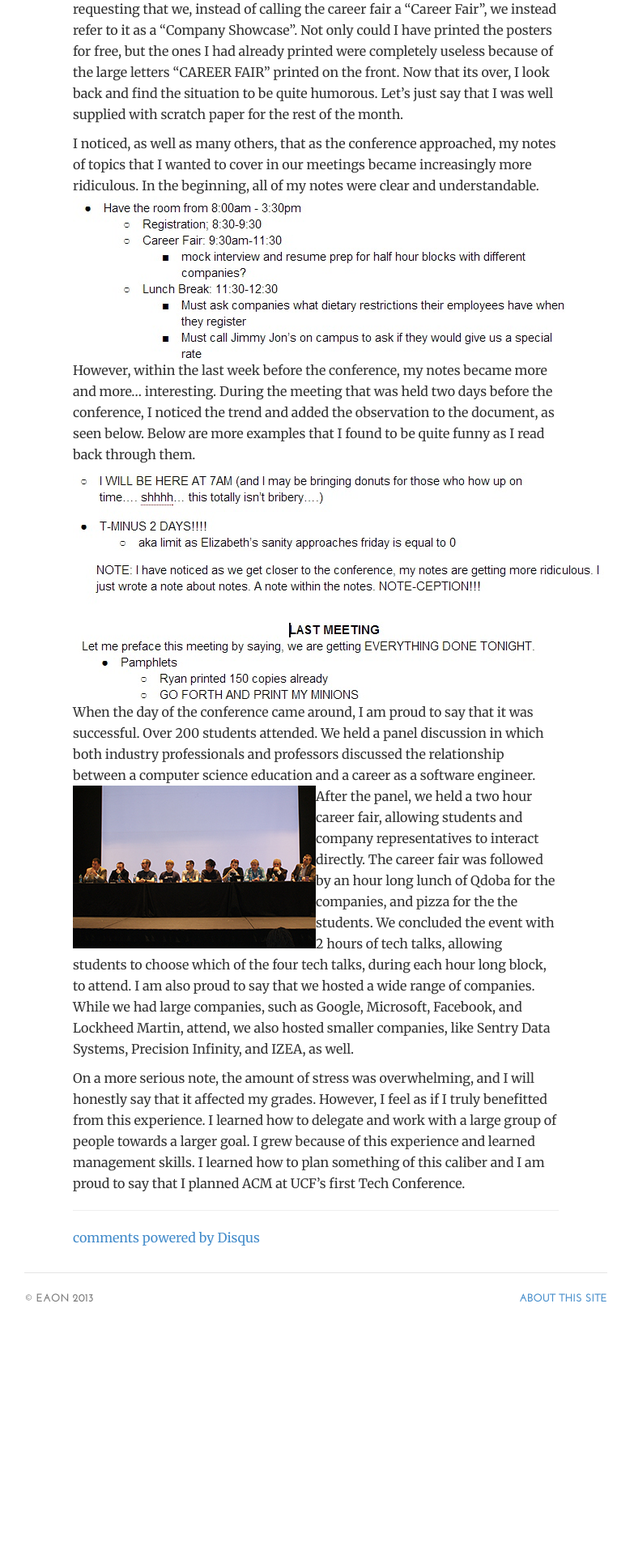
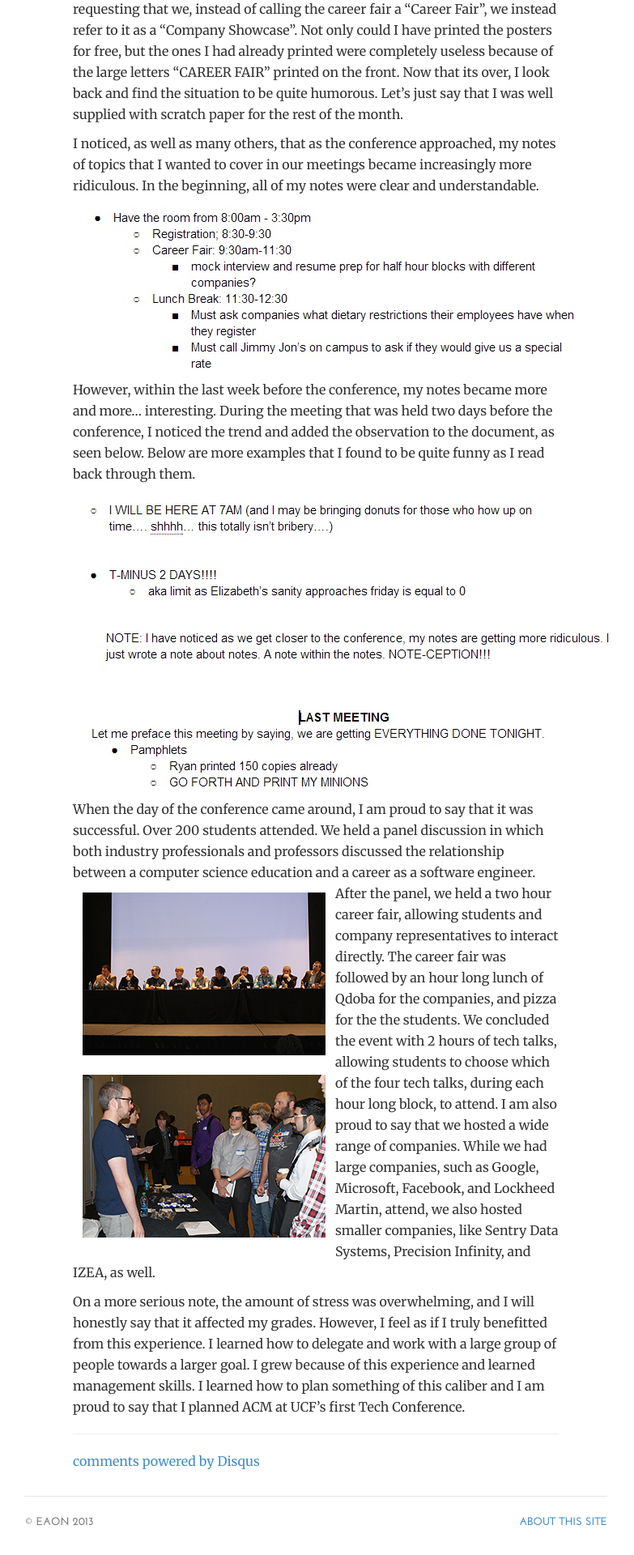
Before and after one commit to vitamessor/vitamessor.github.io, a Jekyll site: the page built from _posts/2014-4-8-ucfs-first-tech-conference.md, in a window 1280 px wide. Shown: the part 723-2643 px from the top of the page at 81% size, without its empty margins (250-1033 px from the left). Built offline with Jekyll 4.4.1, drawn with Linux system fonts in a browser that asks for light colours; comment, search, counter and statistics services are not loaded; before the commit the page ends 2386 px from its top, so only the background shows below that.

Commit message:
Adding more pictures

```diff
--- a/_posts/2014-4-8-ucfs-first-tech-conference.md
+++ b/_posts/2014-4-8-ucfs-first-tech-conference.md
@@ -16,7 +16,6 @@
 ![Note about Notes]({{eaon.me}}/img/posts/note.jpg)
 ![Last Meeting]({{eaon.me}}/img/posts/last_meeting.jpg)
 
-When the day of the conference came around, I am proud to say that it was successful. Over 200 students attended. We held a panel discussion in which both industry professionals and professors discussed the relationship between a computer science education and a career as a software engineer.![Panel]({{eaon.me}}/img/posts/panel.JPG)
-After the panel, we held a two hour career fair, allowing students and company representatives to interact directly. The career fair was followed by an hour long lunch of Qdoba for the companies, and pizza for the the students. We concluded the event with 2 hours of tech talks, allowing students to choose which of the four tech talks, during each hour long block, to attend. I am also proud to say that we hosted a wide range of companies. While we had large companies, such as Google, Microsoft, Facebook, and Lockheed Martin, attend, we also hosted smaller companies, like Sentry Data Systems, Precision Infinity, and IZEA, as well.
+When the day of the conference came around, I am proud to say that it was successful. Over 200 students attended. We held a panel discussion in which both industry professionals and professors discussed the relationship between a computer science education and a career as a software engineer.![Panel]({{eaon.me}}/img/posts/panel.JPG) After the panel, we held a two hour career fair, allowing students and company representatives to interact directly. ![Career Fair]({{eaon.me}}/img/posts/career_fair.JPG) The career fair was followed by an hour long lunch of Qdoba for the companies, and pizza for the the students. We concluded the event with 2 hours of tech talks, allowing students to choose which of the four tech talks, during each hour long block, to attend. I am also proud to say that we hosted a wide range of companies. While we had large companies, such as Google, Microsoft, Facebook, and Lockheed Martin, attend, we also hosted smaller companies, like Sentry Data Systems, Precision Infinity, and IZEA, as well.
 
 On a more serious note, the amount of stress was overwhelming, and I will honestly say that it affected my grades. However, I feel as if I truly benefitted from this experience. I learned how to delegate and work with a large group of people towards a larger goal. I grew because of this experience and learned management skills. I learned how to plan something of this caliber and I am proud to say that I planned ACM at UCF’s first Tech Conference.
--- a/css/style.css
+++ b/css/style.css
@@ -60,6 +60,7 @@
 	margin-left: 20px;
 	font-size: 12px;
 }
-.notes img{
+.note img{
 	float:left;
+	margin:2%;
 }
```
Also changed, not shown: img/posts/panel.JPG, 1 other file.
